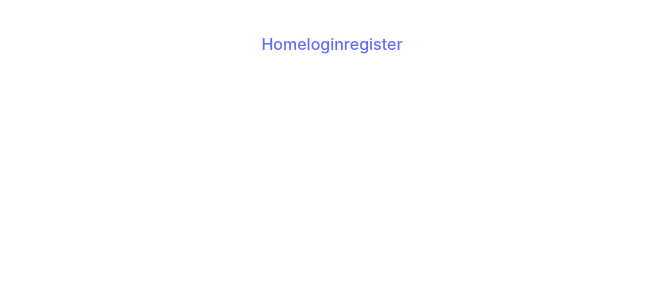
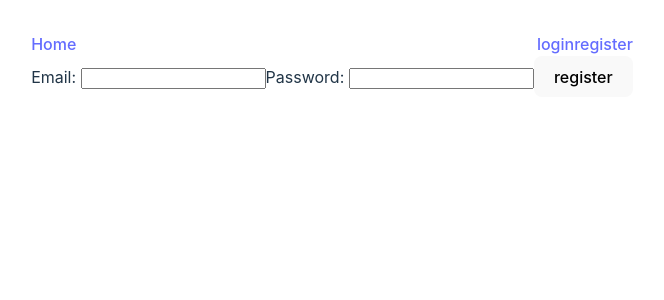
Before and after one commit to Carolinealt/goit-react-hw-08, a React (Vite) app: page /login in a window 1280 px wide. Shown: the top 300 px of the page, without its empty margins (308-972 px from the left). Built offline with nearby package versions, Linux system fonts and the light colour scheme.

Commit message:
login logic

```diff
--- a/src/components/LoginForm/LoginForm.jsx
+++ b/src/components/LoginForm/LoginForm.jsx
@@ -1,5 +1,33 @@
-const LoginForm = () => {
-  return;
+import { Field, Form, Formik } from "formik";
+import { useId } from "react";
+import css from "./LoginForm.module.css";
+const LoginForm = ({ submit }) => {
+  const emailId = useId();
+  const passwordId = useId();
+  const handleSubmit = (values, actions) => {
+    submit(values);
+    actions.resetForm();
+  };
+  return (
+    <Formik
+      initialValues={{  email: "", password: "" }}
+      onSubmit={handleSubmit}
+    >
+      <Form className={css.form}>
+        <label htmlFor={emailId} id={emailId}>
+          Email:{" "}
+        </label>
+
+        <Field name="email" />
+        <label htmlFor={passwordId} id={passwordId}>
+          Password:{" "}
+        </label>
+
+        <Field name="password" type="password" />
+        <button type="submit">register</button>
+      </Form>
+    </Formik>
+  );
 };
 
 export default LoginForm;
--- a/src/pages/LoginPage/LoginPage.jsx
+++ b/src/pages/LoginPage/LoginPage.jsx
@@ -1,6 +1,12 @@
+import { useDispatch } from "react-redux";
 import LoginForm from "../../components/LoginForm/LoginForm";
+import { login } from "../../redux/auth/operations";
 
 const LoginPage = () => {
-  return <LoginForm />;
+  const dispatch = useDispatch();
+  const handleSubmit = (userData) => {
+    dispatch(login(userData));
+  };
+  return <LoginForm submit={handleSubmit} />;
 };
 export default LoginPage;
--- a/src/redux/auth/operations.js
+++ b/src/redux/auth/operations.js
@@ -16,7 +16,18 @@
   }
 );
 
-// export const login = createAsyncThunk("auth/login", async () => {});
+export const login = createAsyncThunk(
+  "auth/login",
+  async (userData, { rejectWithValue }) => {
+    try {
+      console.log("userData :>> ", userData);
+      const { data } = await axios.post("users/login", userData);
+      return data;
+    } catch (error) {
+      return rejectWithValue(error.message);
+    }
+  }
+);
 
 // export const logout = createAsyncThunk("auth/logout", async () => {});
 
--- a/src/redux/auth/slice.js
+++ b/src/redux/auth/slice.js
@@ -1,5 +1,5 @@
 import { createSlice } from "@reduxjs/toolkit";
-import { register } from "./operations";
+import { login, register } from "./operations";
 
 const authSlice = createSlice({
   name: "auth",
@@ -13,11 +13,17 @@
     isRefreshing: false,
   },
   extraReducers: (builder) => {
-    builder.addCase(register.fulfilled, (state, { payload }) => {
-      state.isLoggedIn = true;
-      state.user = payload.user;
-      state.token = payload.token;
-    });
+    builder
+      .addCase(register.fulfilled, (state, { payload }) => {
+        state.isLoggedIn = true;
+        state.user = payload.user;
+        state.token = payload.token;
+      })
+      .addCase(login.fulfilled, (state, { payload }) => {
+        state.isLoggedIn = true;
+        state.user = payload.user;
+        state.token = payload.token;
+      });
   },
 });
 
```
Also changed, not shown: src/components/LoginForm/LoginForm.module.css (added).
